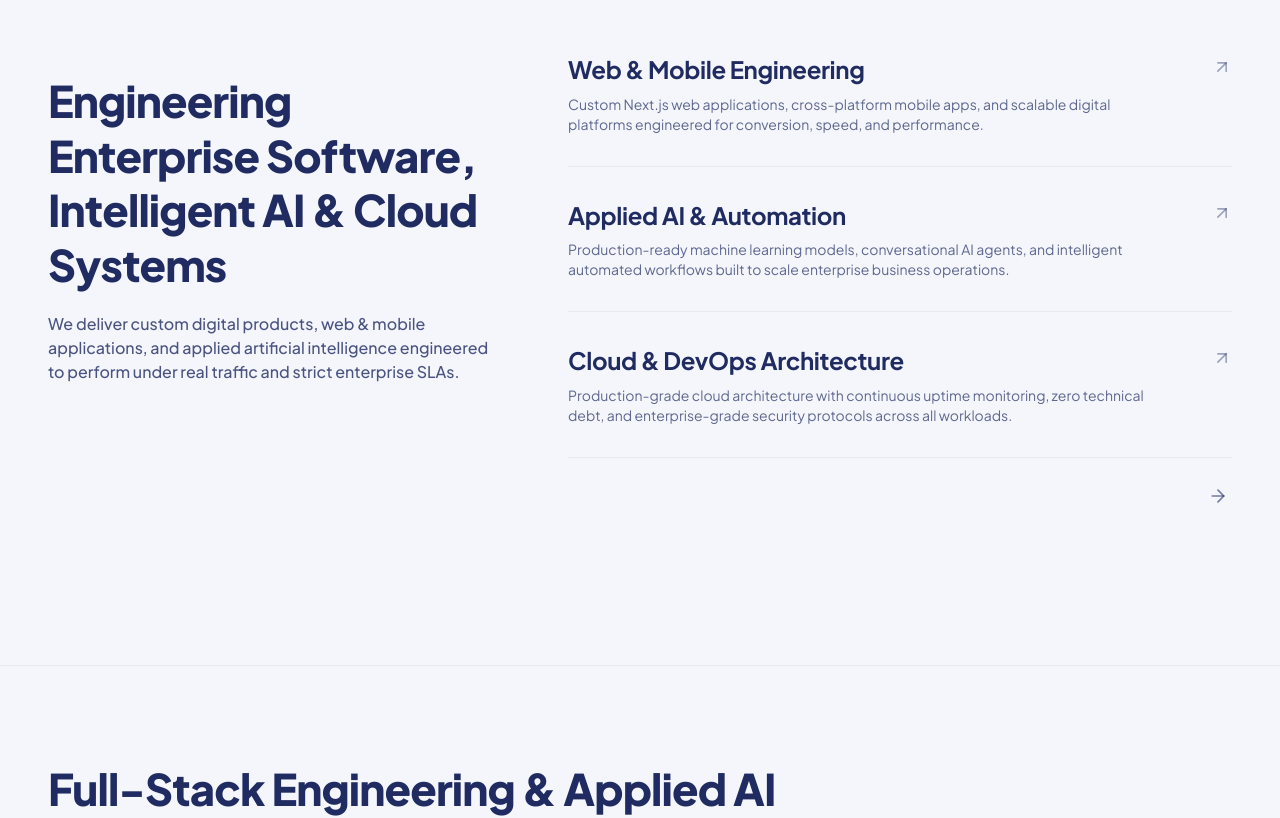
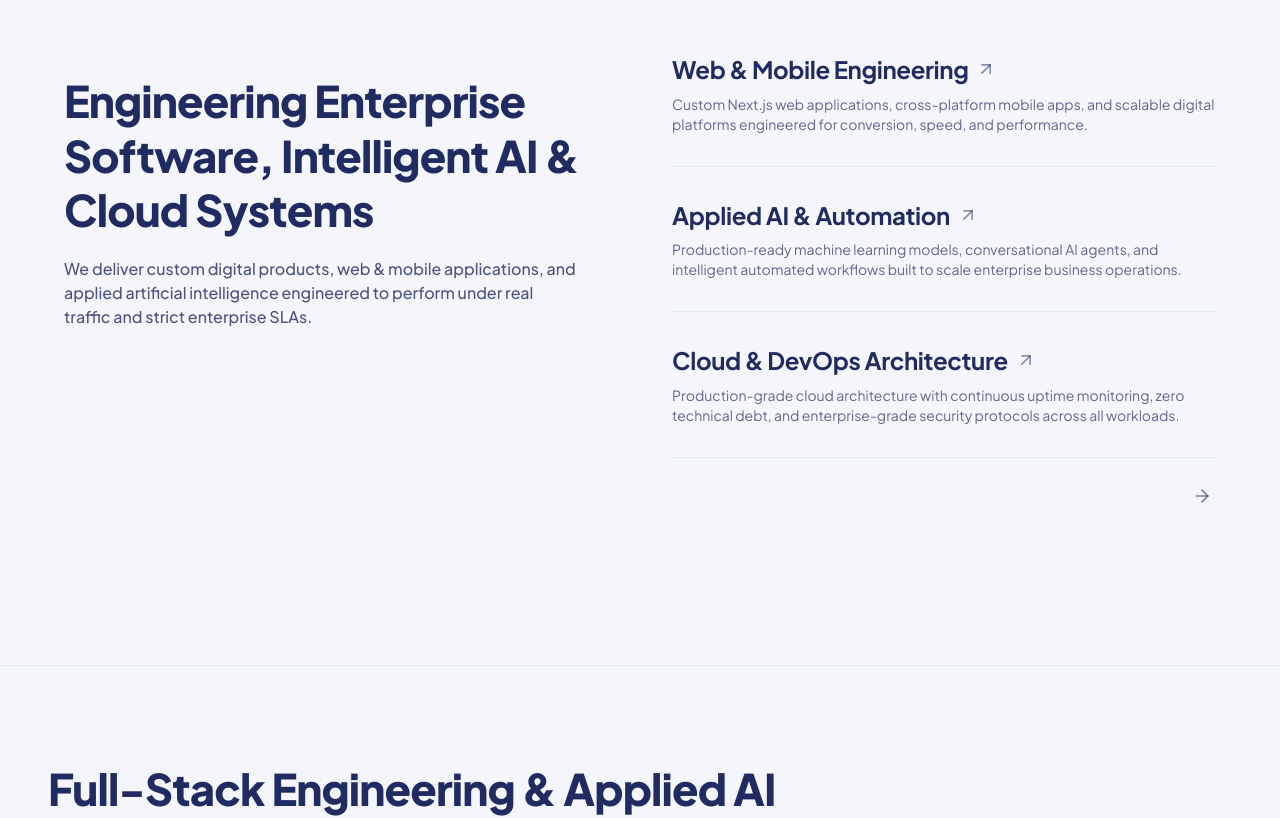
Before and after one commit to alishanea/arkanet-demo-, a Next.js app: page / in a window 1280 px wide. Shown: the part 935-1753 px from the top of the page. Built offline with nearby package versions, Linux system fonts and the light colour scheme.

Commit message:
fix(typography-layout): lock typography line-heights, remove capability borders, and pair arrows directly with titles

```diff
--- a/src/components/home/AgencyStatement.tsx
+++ b/src/components/home/AgencyStatement.tsx
@@ -32,24 +32,24 @@ export const AgencyStatement: React.FC<AgencyStatementProps> = ({ onOpenBooking
       id="what-is-arkanet"
       className="relative w-full min-h-[100vh] min-h-[100dvh] flex flex-col justify-center items-center bg-[#f4f6fb] px-4 sm:px-8 lg:px-12 py-16 sm:py-20 lg:py-24 select-none border-t border-slate-200/80 overflow-hidden font-sans"
     >
-      <div className="max-w-[1400px] w-full mx-auto my-auto flex flex-col justify-center">
+      <div className="max-w-6xl w-full mx-auto my-auto flex flex-col justify-center">
 
-        {/* ── 2-COLUMN EDITORIAL LAYOUT ── */}
-        <div className="grid grid-cols-1 lg:grid-cols-12 gap-10 lg:gap-14 xl:gap-16 items-start text-left">
+        {/* ── 2-COLUMN BALANCED EDITORIAL LAYOUT ── */}
+        <div className="grid grid-cols-1 lg:grid-cols-12 gap-10 lg:gap-12 xl:gap-16 items-start text-left">
 
           {/* Left Side: Statement Heading & Narrative in Signature #202B61 Plus Jakarta Sans */}
-          <div className="lg:col-span-5 space-y-5 lg:sticky lg:top-28">
-            <h2 className="font-heading font-extrabold text-3xl sm:text-4xl lg:text-[42px] xl:text-[46px] text-[#202B61] leading-[1.24] tracking-tight">
+          <div className="lg:col-span-6 space-y-5 lg:sticky lg:top-28">
+            <h2 className="font-heading font-extrabold text-3xl sm:text-4xl lg:text-[42px] xl:text-[44px] text-[#202B61] leading-[1.24] tracking-tight">
               Engineering Enterprise Software, Intelligent AI &amp; Cloud Systems
             </h2>
 
-            <p className="font-sans font-medium text-[#202B61]/80 text-sm sm:text-base leading-relaxed">
+            <p className="font-sans font-medium text-[#202B61]/80 text-sm sm:text-base leading-relaxed max-w-lg">
               We deliver custom digital products, web &amp; mobile applications, and applied artificial intelligence engineered to perform under real traffic and strict enterprise SLAs.
             </p>
           </div>
 
-          {/* Right Side: 3 Items with Single Line Separation, No Boxes, No Numbers, No Micro-Elements */}
-          <div className="lg:col-span-7 flex flex-col">
+          {/* Right Side: 3 Items with Single Line Separation, Arrows Paired Directly with Titles */}
+          <div className="lg:col-span-6 flex flex-col">
             <div className="divide-y divide-slate-200/80 border-t border-b lg:border-t-0 border-slate-200/80">
               {STATEMENTS.map((item, idx) => (
                 <Link
@@ -57,25 +57,22 @@ export const AgencyStatement: React.FC<AgencyStatementProps> = ({ onOpenBooking
                   href={item.href}
                   className="group block py-7 sm:py-8 transition-colors cursor-pointer"
                 >
-                  <div className="flex items-start justify-between gap-4">
-                    <div className="space-y-2 flex-1 pr-4">
+                  <div className="space-y-2">
+                    <div className="inline-flex items-center gap-2">
                       <h3 className="font-heading font-bold text-xl sm:text-2xl text-[#202B61] group-hover:opacity-85 transition-opacity leading-[1.32]">
                         {item.title}
                       </h3>
-                      <p className="font-sans font-normal text-xs sm:text-sm text-[#202B61]/70 leading-relaxed max-w-xl">
-                        {item.desc}
-                      </p>
+                      <ArrowUpRight className="w-4 h-4 sm:w-5 sm:h-5 text-[#202B61]/50 group-hover:text-[#202B61] group-hover:translate-x-0.5 group-hover:-translate-y-0.5 transition-all shrink-0" />
                     </div>
-
-                    <div className="pt-1 shrink-0">
-                      <ArrowUpRight className="w-5 h-5 text-[#202B61]/40 group-hover:text-[#202B61] group-hover:translate-x-0.5 group-hover:-translate-y-0.5 transition-all" />
-                    </div>
+                    <p className="font-sans font-normal text-xs sm:text-sm text-[#202B61]/70 leading-relaxed">
+                      {item.desc}
+                    </p>
                   </div>
                 </Link>
               ))}
             </div>
 
-            {/* Bottom Right: Clean Arrow ONLY (No circle, No line around or below it) */}
+            {/* Bottom Right: Clean Arrow ONLY (Aligned naturally with the content column) */}
             <div className="pt-6 flex justify-end">
               <Link
                 href="/capabilities"
```
